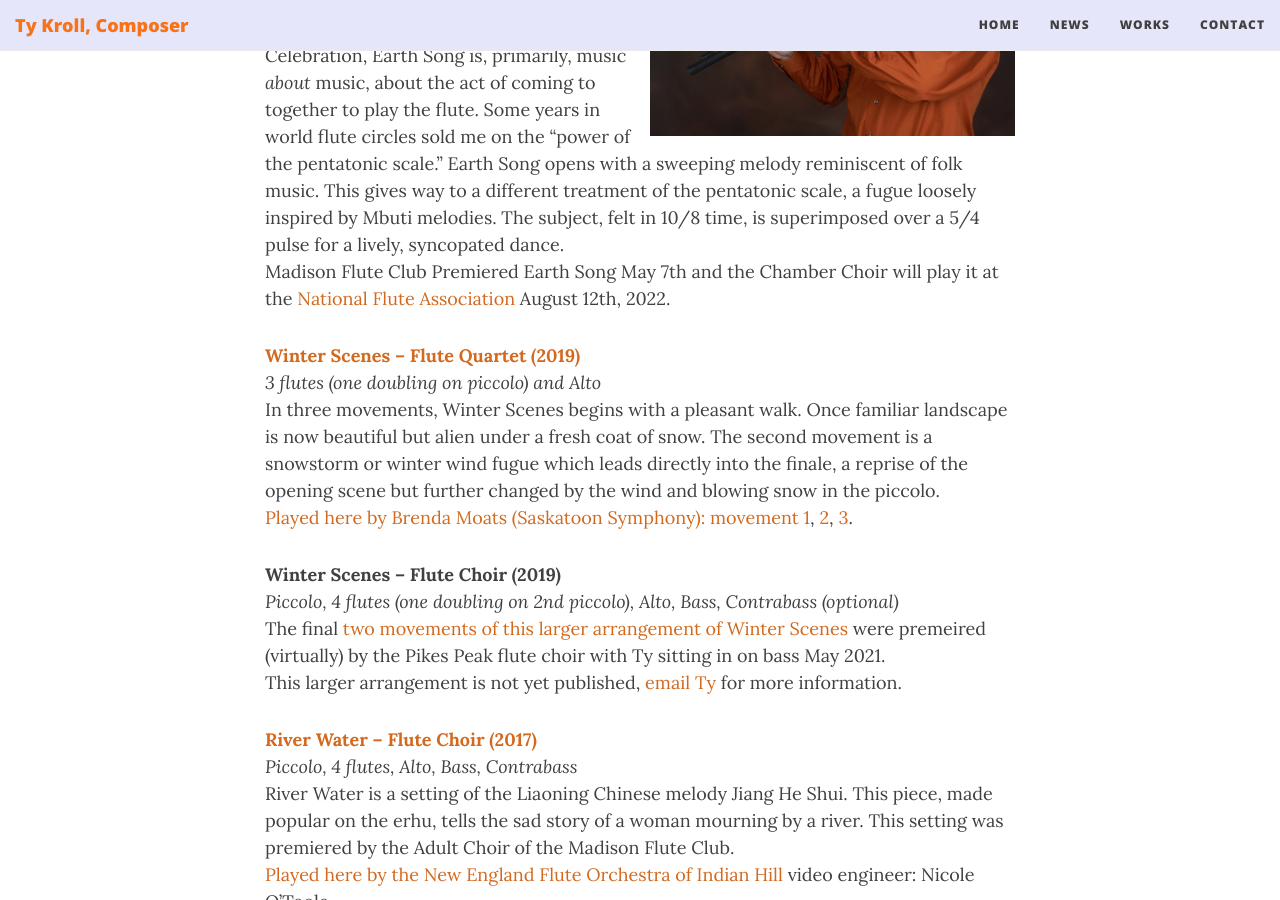
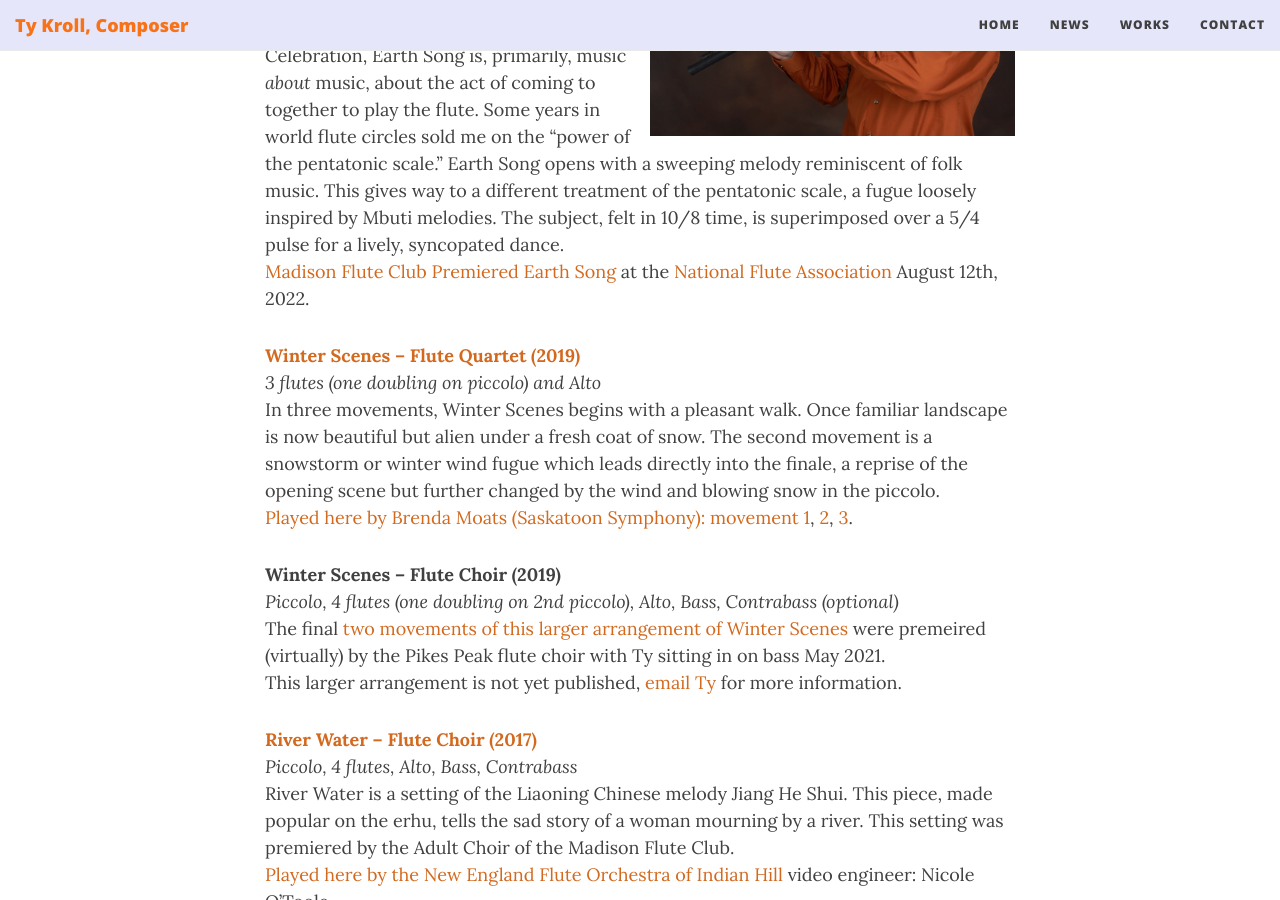
Before and after one commit to ctrueden/tykroll.com, a Jekyll site: the page built from works.md, in a window 1280 px wide and 900 px high, scrolled down 482 px. Built offline with Jekyll 4.4.1, drawn with Linux system fonts in a browser that asks for light colours; nearby versions of some CDN libraries.

Commit message:
Update works.md

```diff
--- a/works.md
+++ b/works.md
@@ -10,7 +10,7 @@ subtitle: Ty Kroll
 __[Earth Song – Flute Choir (2021)](https://www.musicnotes.com/sheetmusic/mtd.asp?ppn=MN0260284)__
 <br>_Piccolo, 3 flutes, Alto, Bass, Contrabass (optional)_
 <br>Dedicated to the Madison Flute Club on the Occasion of its 20th Anniversary Celebration, Earth Song is, primarily, music _about_ music, about the act of coming to together to play the flute. Some years in world flute circles sold me on the "power of the pentatonic scale." Earth Song opens with a sweeping melody reminiscent of folk music. This gives way to a different treatment of the pentatonic scale, a fugue loosely inspired by Mbuti melodies. The subject, felt in 10/8 time, is superimposed over a 5/4 pulse for a lively, syncopated dance.
-<br>Madison Flute Club Premiered Earth Song May 7th and the Chamber Choir will play it at the [National Flute Association](https://www.nfaonline.org/convention/2022-convention) August 12th, 2022.
+<br>[Madison Flute Club Premiered Earth Song](https://www.youtube.com/watch?v=p7EiGlVFdVU) at the [National Flute Association](https://www.nfaonline.org/convention/2022-convention) August 12th, 2022.
 
 __[Winter Scenes – Flute Quartet (2019)](https://www.musicnotes.com/sheetmusic/mtd.asp?ppn=MN0245038)__
 <br>_3 flutes (one doubling on piccolo) and Alto_
```
